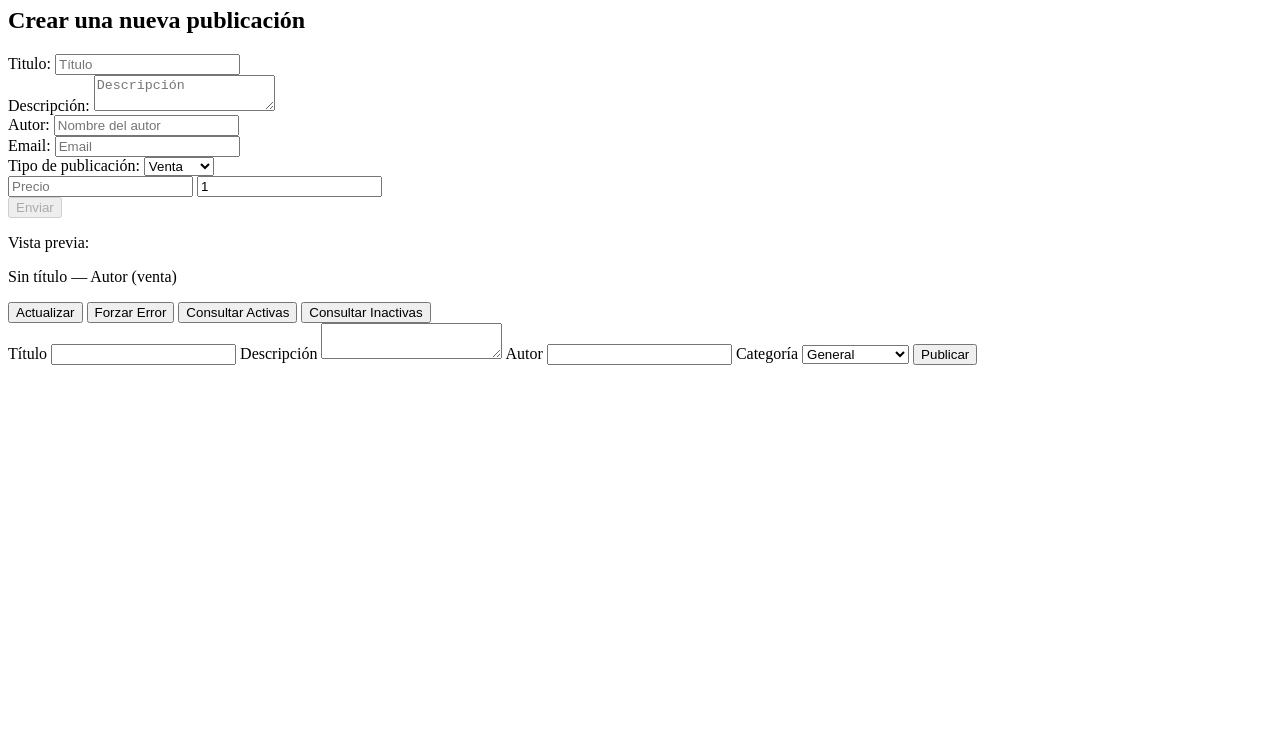
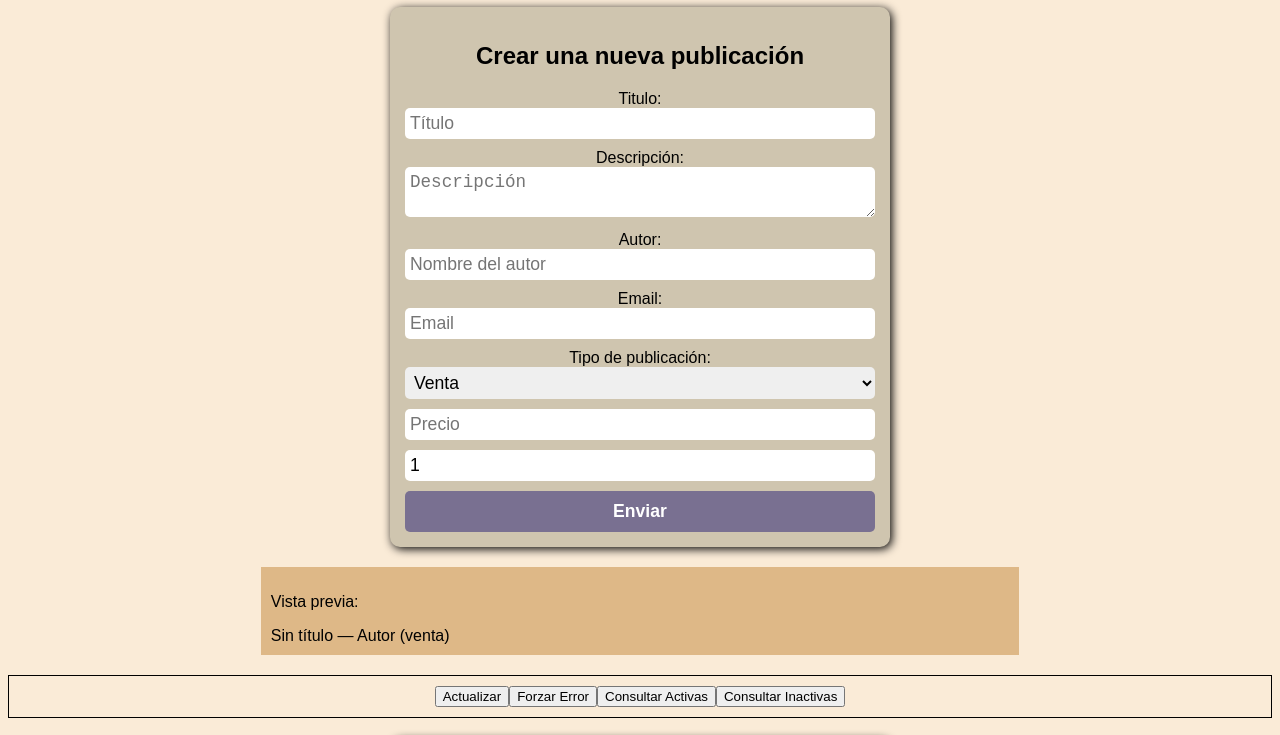
Before and after one commit to FabriArmeni/Gestor-Publicaciones, a website with bundled scripts: page public/index.html in a window 1280 px wide. Shown: the part 73-808 px from the top of the page. Built offline with nearby package versions, Linux system fonts and the light colour scheme.

Commit message:
Parte 5 · Diferenciar éxito y error. Tambien estilos y autor.trim

```diff
--- /dev/null
+++ b/public/css/styles.css
@@ -0,0 +1,73 @@
+* {
+    box-sizing: border-box;
+}
+
+body {
+    background-color: antiquewhite;
+    font-family: Arial, Helvetica, sans-serif;
+}
+
+h1 {
+    text-align: center;
+}
+
+form {
+    max-width: 500px;
+    width: 100%;
+    margin: 0 auto;
+    background-color: rgb(207, 197, 175);
+    padding: 15px;
+    text-align: center;
+    box-shadow: 2px 2px 10px black;
+    border-radius: 10px;
+}
+
+form input,
+form select,
+form textarea {
+    width: 100%;
+    padding: 5px;
+    margin-bottom: 10px;
+    border-radius: 5px;
+    border: none;
+    font-size: 1.1rem;
+}
+
+form button {
+    width: 100%;
+    padding: 10px;
+    background-color: rgb(121, 112, 145);
+    font-size: 1.1rem;
+    color: white;
+    font-weight: bold;
+    border: none;
+    border-radius: 5px;
+}
+
+#contenedor-vista {
+    padding: 10px;
+    background-color: burlywood;
+    margin: 20px auto;
+    width: 60%;
+}
+
+#botonera {
+    padding: 10px;
+    border: 1px solid black;
+    display: flex;
+    justify-content: center;
+    margin: 20px auto;
+}
+
+.destacado {
+    border: gold 1px solid;
+}
+
+#salida[data-tipo="exito"] {
+    background: #e6f4ea;
+    border: 1px solid #2e7d32;
+}
+#salida[data-tipo="error"] {
+    background: #fdecea;
+    border: 1px solid #b3261e;
+}
--- a/public/index.html
+++ b/public/index.html
@@ -5,6 +5,7 @@
   <meta charset="UTF-8" />
   <meta name="viewport" content="width=device-width, initial-scale=1.0" />
   <title>Publicaciones</title>
+  <link rel="stylesheet" href="css/styles.css">
 </head>
 
 <body>
@@ -49,15 +50,17 @@
 
       <button id="enviar">Enviar</button>
     </form>
-    <p>Vista previa:</p>
-    <output id="vista-previa"></output>
-    <div>
-      <p id="estado"></p>
+    <div id="contenedor-vista">
+      <p>Vista previa:</p>
+      <output id="vista-previa"></output>
+    </div>
+    <div id="botonera">
       <button id="botonActualizar" type="button">Actualizar</button>
       <button id="botonForzarError" type="button">Forzar Error</button>
       <button id="consultar" type="button">Consultar Activas</button>
       <button id="consultarInactivas" type="button">Consultar Inactivas</button>
     </div>
+    <p id="estado"></p>
     <section id="lista-publicaciones"></section>
 
     <form id="pedido" action="/publicaciones" method="post">
--- a/public/js/main.js
+++ b/public/js/main.js
@@ -90,6 +90,9 @@ function crearPublicacionDesdeFormulario() {
 
 function crearTarjeta(publicacion) {
     const tarjeta = document.createElement("article");
+    if (publicacion.destacado) {
+        tarjeta.classList.add("destacado")
+    }
     const resumen = document.createElement("p");
     const estado = document.createElement("p");
     const boton = document.createElement("button");
--- a/src/Publicacion.js
+++ b/src/Publicacion.js
@@ -6,7 +6,7 @@ export default class Publicacion {
     static contador = 1;
 
     constructor(titulo, descripcion, autor, categoria = "general") {
-        if(!autor?.trim()) {
+        if(!autor?.nombre.trim()) {
             throw new Error("El autor es obligatorio")
         }
 
@@ -26,7 +26,7 @@ export default class Publicacion {
 
         this.titulo = tituloNormalizado;
         this.descripcion = descripcionNormalizado;
-        this.autor = autor.trim(); // objeto Usuario
+        this.autor = autor.nombre.trim(); // objeto Usuario
         this.categoria = categoria
         this.fechaPublicacion = new Date();
         this.activa = true;
```
Also changed, not shown: server.js (+4 -4 lines).
